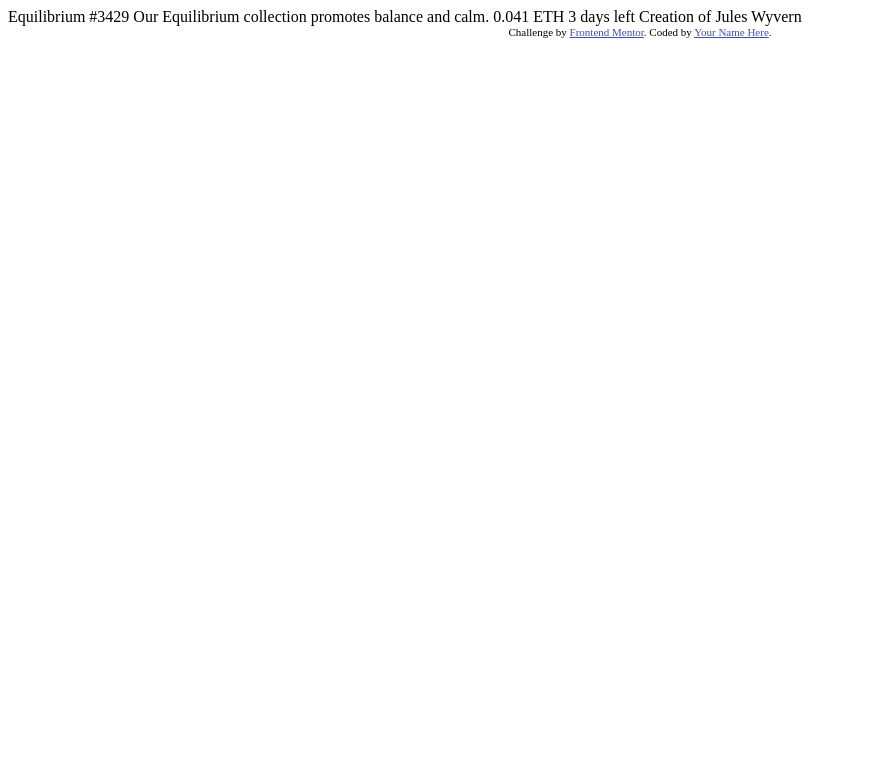
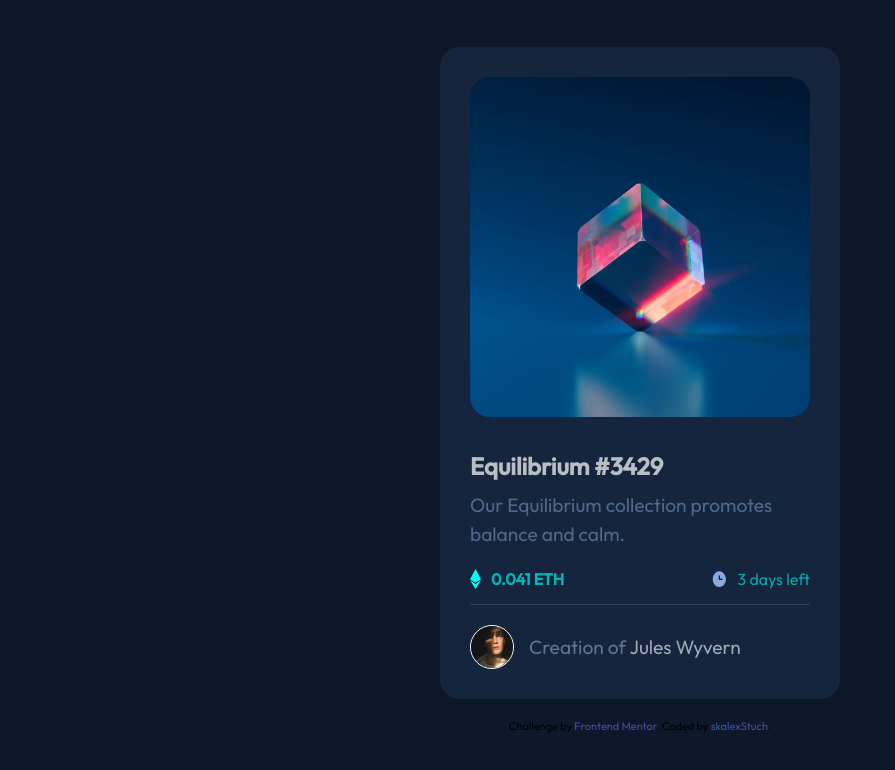
Before and after one commit to mussino/nft, a plain HTML site: page index.html in a window 1280 px wide. Shown: the whole page, without its empty margins (0-895 px from the left). Drawn offline with Linux system fonts and the light colour scheme.

Commit message:
project finished

```diff
--- a/index.html
+++ b/index.html
@@ -3,9 +3,9 @@
 <head>
   <meta charset="UTF-8">
   <meta name="viewport" content="width=device-width, initial-scale=1.0"> <!-- displays site properly based on user's device -->
-
+<link rel="stylesheet" href="./media.css">
   <link rel="icon" type="image/png" sizes="32x32" href="./images/favicon-32x32.png">
-
+  <link rel="stylesheet" href="./style.css">
   <title>Frontend Mentor | NFT preview card component</title>
 
   <!-- Feel free to remove these styles or customise in your own stylesheet 👍 -->
@@ -15,19 +15,35 @@
   </style>
 </head>
 <body>
+<main class="card">
+  <img class="diamond" src="./images/image-equilibrium.jpg" alt="">
 
-  Equilibrium #3429
+  <h2>Equilibrium #3429</h2>
 
-  Our Equilibrium collection promotes balance and calm.
+  <p class="main-text">Our Equilibrium collection promotes balance and calm.</p>
 
-  0.041 ETH
-  3 days left
+  <div class="eth-days">
+    <div class="left">
+      <img src="./images/icon-ethereum.svg" alt="">
+      <p class="price">0.041 ETH</p>
+    </div>
 
-  Creation of Jules Wyvern
+    <div class="right">
+      <img src="./images/icon-clock.svg" alt="">
+      <p class="days">3 days left</p>
+    </div>
+  </div>
 
-  <div class="attribution">
-    Challenge by <a href="https://www.frontendmentor.io?ref=challenge" target="_blank">Frontend Mentor</a>.
-    Coded by <a href="#">Your Name Here</a>.
+  <div class="author">
+    <img src="./images/image-avatar.png" alt="">
+    <p>Creation of <a href="#">Jules Wyvern</a></p>
   </div>
+</main>
+  <footer>
+    <div class="attribution">
+      Challenge by <a href="https://www.frontendmentor.io?ref=challenge" target="_blank">Frontend Mentor</a>.
+      Coded by <a href="#">skalexStuch</a>.
+    </div>
+</footer>
 </body>
 </html>
--- /dev/null
+++ b/media.css
@@ -0,0 +1,14 @@
+@media (max-width: 375px) {
+  .card {
+    width: 90vw;
+  }
+  .diamond {
+    width: 90vw;
+  }
+  .card .main-text {
+    font-size: 1rem;
+  }
+  .card .author p {
+    font-size: .8rem;
+  }
+}
--- /dev/null
+++ b/style.css
@@ -0,0 +1,88 @@
+@import url('https://fonts.googleapis.com/css2?family=Outfit:wght@300;400;500&display=swap');
+* {
+    box-sizing: border-box;
+    margin: 0;
+    padding: 0;
+}
+body {
+    display: flex;
+    min-height: 100vh;
+    flex-direction: column;
+    justify-content: center;
+    align-items: center;
+    background-color: hsl(217, 54%, 11%);
+    font-family: 'Outfit', sans-serif;
+}
+.card {
+    background-color: hsl(216, 50%, 16%);
+    border-radius: 20px;
+}
+.diamond {
+    max-width: 400px;
+    padding: 30px;
+    border-radius: 50px;
+}
+h2 {
+    padding: 0 30px;
+    color: hsl(0, 0%, 100%);
+    opacity: .7;
+}
+.main-text {
+    max-width: 400px;
+    padding: 10px 30px;
+    font-size: 1.2rem;
+    font-weight: 400;
+    line-height: 1.5;
+    color: hsl(215, 51%, 70%);
+    opacity: .5;
+}
+.eth-days {
+    display: flex;
+    justify-content: space-between;
+    padding: 10px 0 15px 0;
+    margin: 0 30px;
+    color: hsl(178, 100%, 50%);
+    border-bottom: 1px solid hsl(215, 32%, 27%);
+}
+.eth-days img {
+    max-width: 28px;
+
+}
+.left, .right {
+    display: flex;
+    gap: 10px;
+}
+.eth-days .price {
+    opacity: .65;
+    font-weight: 600;
+}
+
+.eth-days .days {
+    opacity: .6;
+}
+.author {
+    display: flex;
+    align-items: center;
+    padding: 20px 30px 30px 30px;
+}
+.author img {
+    width: 44px;
+    border: 1px solid white;
+    border-radius: 50%;
+}
+.author p {
+    margin-left: 15px;
+    font-size: 1.2rem;
+    color: hsl(215, 51%, 70%);
+    opacity: .6;
+}
+.author a{
+    text-decoration: none;
+    color: white;
+}
+footer {
+    padding: 20px;
+}
+.attribution a {
+    text-decoration: none;
+}
```
